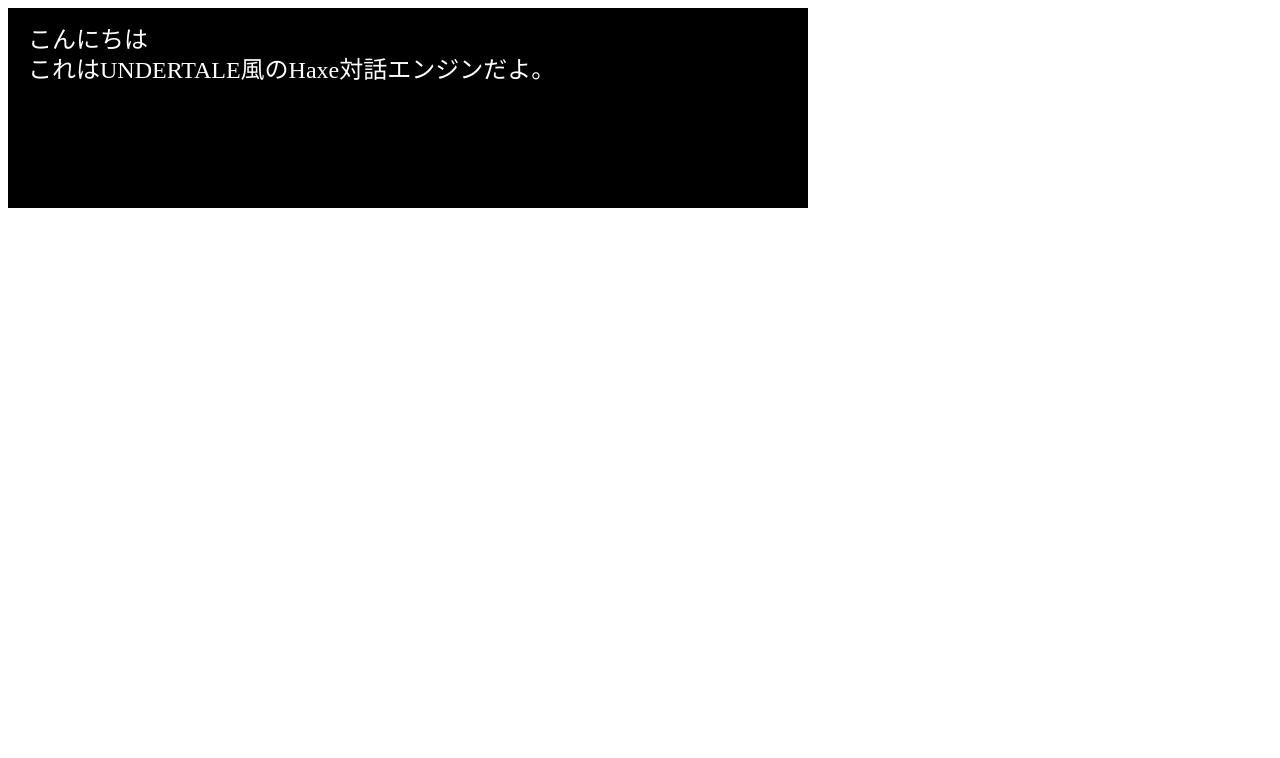
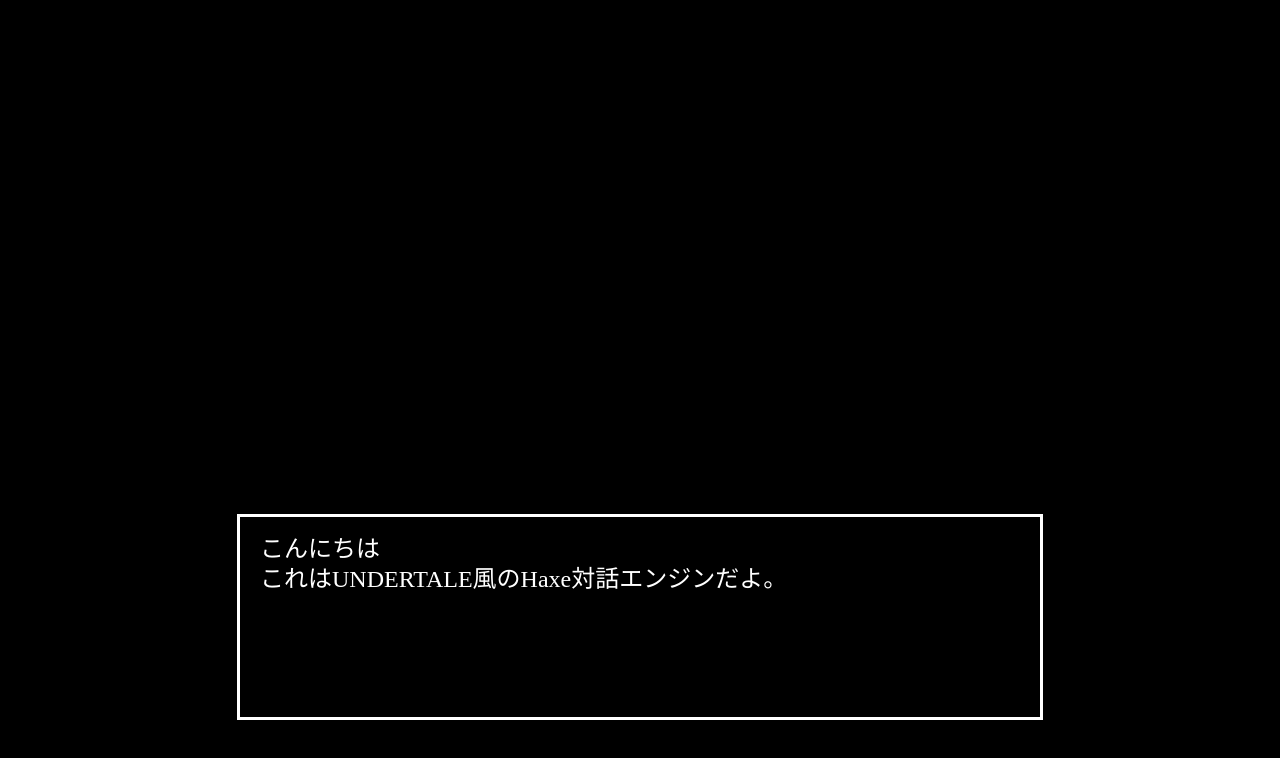
Before and after one commit to frisk-V3/haxe-dialogue-engine, a plain HTML site: page index.html in a window 1280 px wide. Drawn offline with Linux system fonts and the light colour scheme.

Commit message:
Update index.html

```diff
--- a/index.html
+++ b/index.html
@@ -1,2 +1,4 @@
-<canvas id="c" width="800" height="200"></canvas>
-<script src="Main.js"></script>
+<body style="background:#000; display:flex; justify-content:center; align-items:flex-end; height:90vh; margin:0;">
+    <canvas id="c" width="800" height="200" style="border:3px solid #fff;"></canvas>
+    <script src="Main.js"></script>
+</body>
```
